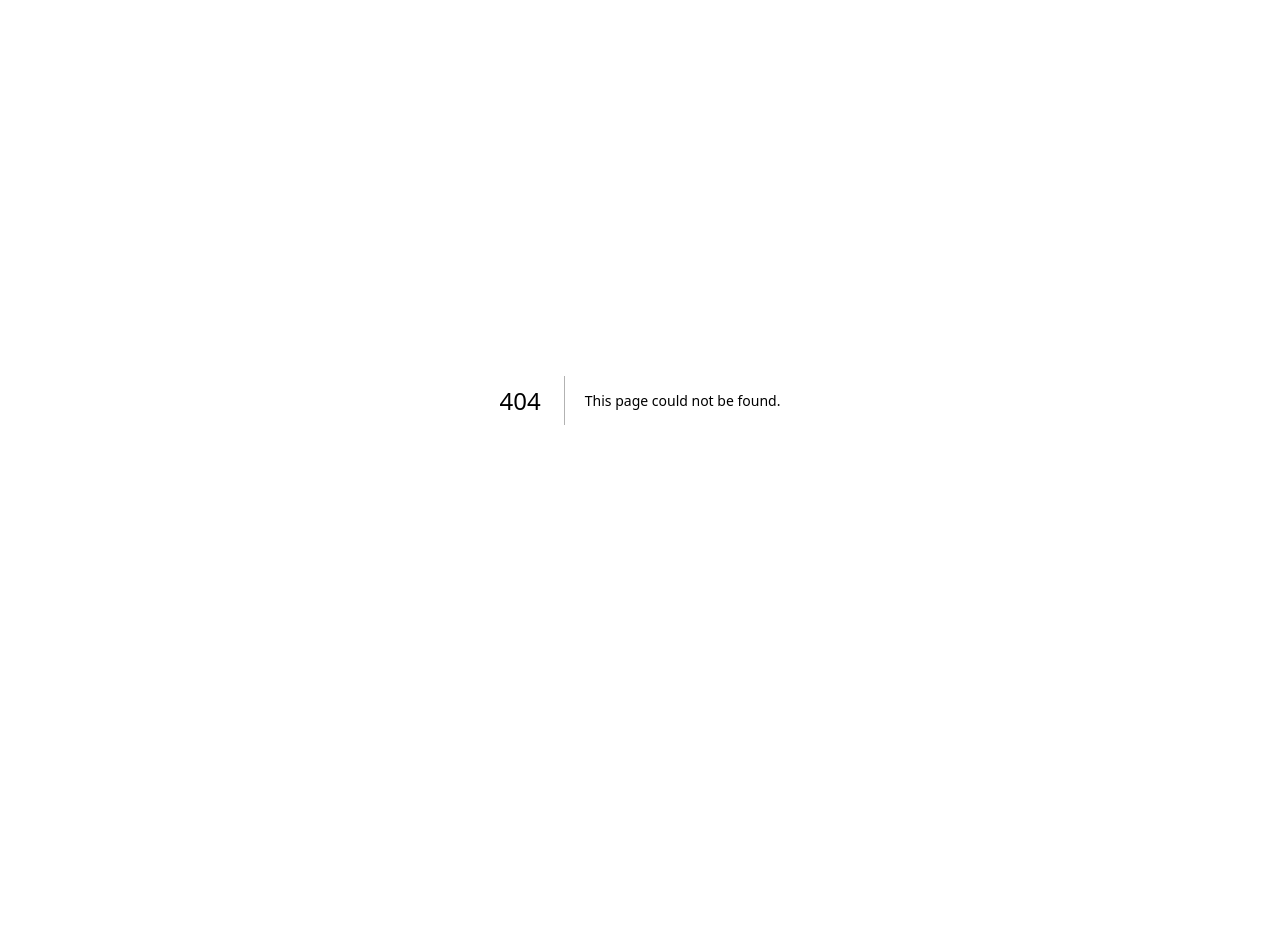
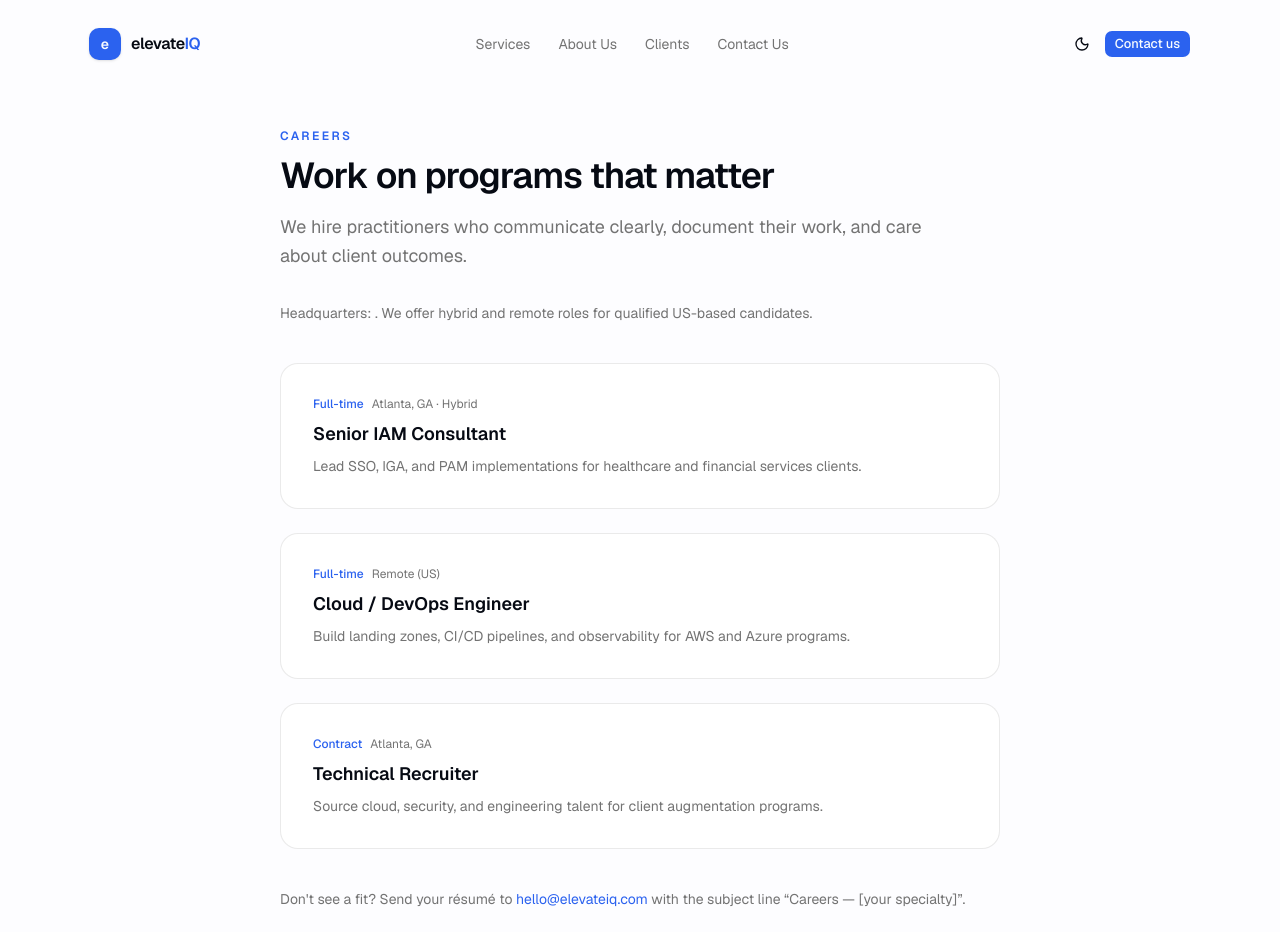
Before and after one commit to emailtorkalva/elevateIQRepo, a Next.js app: page /careers in a window 1280 px wide. Before the commit this address had no page. Shown: the top 932 px of the page. Before the commit the page ends 800 px from the top, so only its background shows below. Built offline with nearby package versions, Linux system fonts and the light colour scheme.

Commit message:
Create page.tsx

```diff
--- /dev/null
+++ b/app/careers/page.tsx
@@ -0,0 +1,85 @@
+import type { Metadata } from "next";
+import Link from "next/link";
+
+import { Footer } from "@/components/home/footer";
+import { Navbar } from "@/components/home/navbar";
+import { SectionHeader } from "@/components/home/section-header";
+import { Button } from "@/components/ui/button";
+import { BRAND_NAME, CONTACT_EMAIL, HQ_ADDRESS } from "@/lib/brand";
+
+const openings = [
+  {
+    title: "Senior IAM Consultant",
+    location: "Atlanta, GA · Hybrid",
+    type: "Full-time",
+    summary: "Lead SSO, IGA, and PAM implementations for healthcare and financial services clients.",
+  },
+  {
+    title: "Cloud / DevOps Engineer",
+    location: "Remote (US)",
+    type: "Full-time",
+    summary: "Build landing zones, CI/CD pipelines, and observability for AWS and Azure programs.",
+  },
+  {
+    title: "Technical Recruiter",
+    location: "Atlanta, GA",
+    type: "Contract",
+    summary: "Source cloud, security, and engineering talent for client augmentation programs.",
+  },
+];
+
+export const metadata: Metadata = {
+  title: `Careers | ${BRAND_NAME}`,
+  description: `Join ${BRAND_NAME}—consulting roles in IAM, cloud, DevOps, and staffing.`,
+};
+
+export default function CareersPage() {
+  return (
+    <>
+      <Navbar />
+      <main className="pt-28 pb-24 sm:pt-32">
+        <div className="mx-auto max-w-3xl px-4 sm:px-6">
+          <SectionHeader
+            eyebrow="Careers"
+            title="Work on programs that matter"
+            description="We hire practitioners who communicate clearly, document their work, and care about client outcomes."
+          />
+
+          <p className="mt-8 text-sm text-muted-foreground">
+            Headquarters: {HQ_ADDRESS}. We offer hybrid and remote roles for qualified US-based
+            candidates.
+          </p>
+
+          <ul className="mt-10 space-y-6">
+            {openings.map((job) => (
+              <li
+                key={job.title}
+                className="rounded-2xl border border-border/80 bg-card p-6 sm:p-8"
+              >
+                <div className="flex flex-wrap items-center gap-2">
+                  <span className="text-xs font-medium text-brand">{job.type}</span>
+                  <span className="text-xs text-muted-foreground">{job.location}</span>
+                </div>
+                <h2 className="mt-2 text-lg font-semibold">{job.title}</h2>
+                <p className="mt-2 text-sm text-muted-foreground">{job.summary}</p>
+              </li>
+            ))}
+          </ul>
+
+          <p className="mt-10 text-sm text-muted-foreground">
+            Don&apos;t see a fit? Send your résumé to{" "}
+            <a href={`mailto:${CONTACT_EMAIL}`} className="text-brand hover:underline">
+              {CONTACT_EMAIL}
+            </a>{" "}
+            with the subject line &ldquo;Careers — [your specialty]&rdquo;.
+          </p>
+
+          <Button className="mt-6" variant="outline" asChild>
+            <Link href="/about">Meet the leadership team</Link>
+          </Button>
+        </div>
+      </main>
+      <Footer />
+    </>
+  );
+}
```
